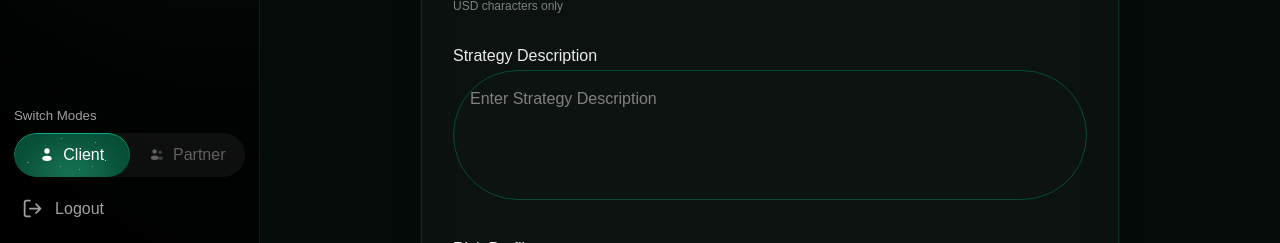
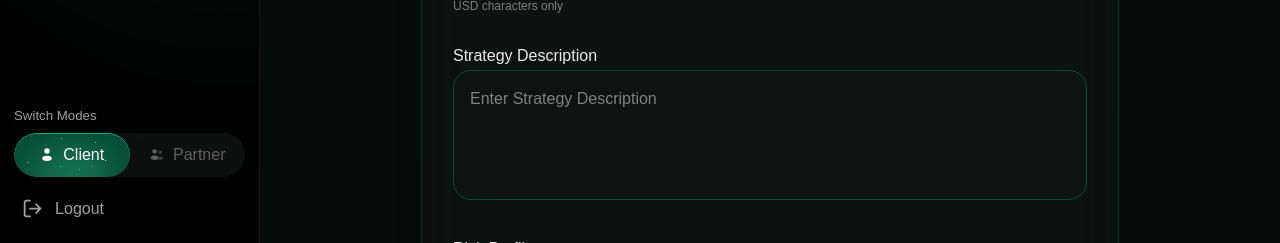
Before and after one commit to Mdx2025/GenesisFxDashboardMDX, a React (Vite) app: page /gensocial/pamm/create-strategy in a window 1280 px wide. Shown: the part 557-800 px from the top of the page. Built offline with nearby package versions, Linux system fonts and the light colour scheme; a web font is replaced by a local one.

Commit message:
fix: give the strategy description textarea a rounded-lg corner
rounded-full pinched a multi-line field into a pill, pushing the first and
last lines away from the padding box.

```diff
--- a/src/components/ui/GlassTextarea.tsx
+++ b/src/components/ui/GlassTextarea.tsx
@@ -32,7 +32,7 @@ export function GlassTextarea({ label, placeholder = '', value: controlledValue,
         onChange={(e) => handleChange(e.target.value)}
         onFocus={() => setFocused(true)}
         onBlur={() => setFocused(false)}
-        className={`w-full bg-gfx-green-800 font-acid text-white placeholder:text-gfx-neutral-400 rounded-full px-4 py-4 text-base outline-none resize-none transition-[border-color] duration-200 ${
+        className={`w-full bg-gfx-green-800 font-acid text-white placeholder:text-gfx-neutral-400 rounded-lg px-4 py-4 text-base outline-none resize-none transition-[border-color] duration-200 ${
           focused ? 'border border-gfx-focus-ring' : 'border border-gfx-green-200'
         }`}
       />
```
Also changed, not shown: 6 other files (tests, documents, lock files or other folders).
